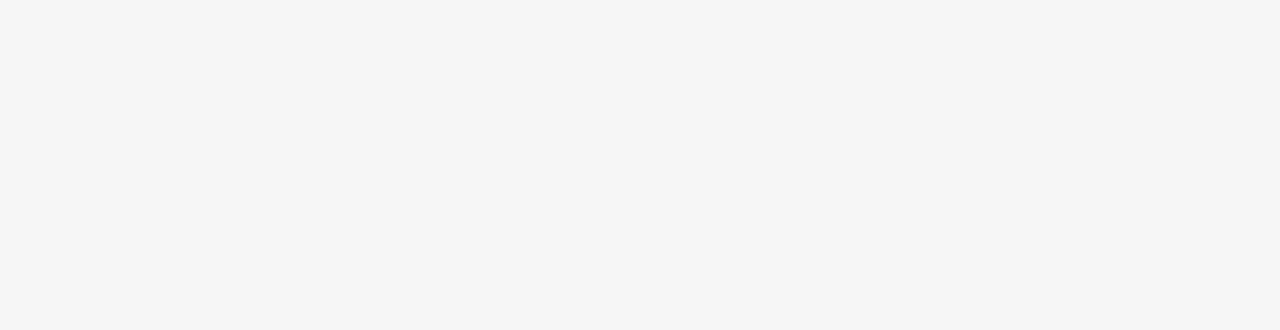
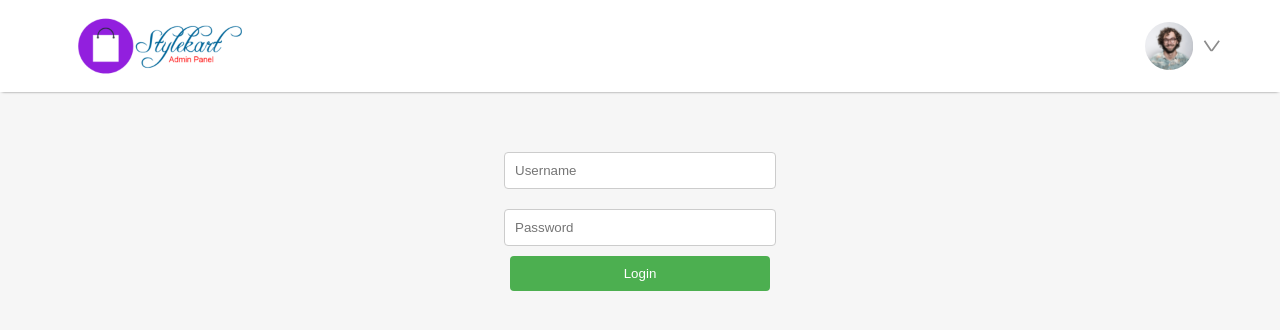
Before and after one commit to SparshR21/stylekartAdmin, a React (Vite) app: page / in a window 1280 px wide. Before the commit this address had no page. Shown: the top 330 px of the page. Built offline with nearby package versions, Linux system fonts and the light colour scheme.

Commit message:
Update App.jsx

```diff
--- a/src/App.jsx
+++ b/src/App.jsx
@@ -1,14 +1,77 @@
-import React from 'react'
-import Navbar from './components/Navbar/Navbar.jsx'
-import Admin from './pages/Admin/Admin.jsx'
+// src/App.jsx
+import React, { useState } from 'react';
+import Navbar from './components/Navbar/Navbar.jsx';
+import Admin from './pages/Admin/Admin.jsx';
+import { AuthProvider, useAuth } from './AuthContext';
+
+const Login = () => {
+    const { login } = useAuth();
+    const [username, setUsername] = useState('');
+    const [password, setPassword] = useState('');
+
+    const handleSubmit = (e) => {
+        e.preventDefault();
+        login(username, password);
+    };
+
+    // Define styles for input fields and button
+    const inputStyle = {
+        padding: '10px',
+        margin: '10px 0',
+        border: '1px solid #ccc',
+        borderRadius: '4px',
+        width: '250px', // Width of input fields
+    };
+
+    const buttonStyle = {
+        padding: '10px',
+        backgroundColor: '#4CAF50', // Green button
+        color: 'white',
+        border: 'none',
+        borderRadius: '4px',
+        cursor: 'pointer',
+        width: '260px', // Width of the button
+    };
+
+    return (
+        <form onSubmit={handleSubmit} style={{ display: 'flex', flexDirection: 'column', alignItems: 'center', marginTop: '50px' }}>
+            <input
+                type="text"
+                placeholder="Username"
+                value={username}
+                onChange={(e) => setUsername(e.target.value)}
+                required
+                style={inputStyle} // Apply input styles
+            />
+            <input
+                type="password"
+                placeholder="Password"
+                value={password}
+                onChange={(e) => setPassword(e.target.value)}
+                required
+                style={inputStyle} // Apply input styles
+            />
+            <button type="submit" style={buttonStyle}>Login</button> {/* Apply button styles */}
+        </form>
+    );
+};
 
 const App = () => {
-  return (
-    <div>
-      <Navbar/>
-      <Admin/>
-    </div>
-  )
-}
+    const { isAuthenticated } = useAuth(); // Use useAuth to access authentication state
 
-export default App
+    return (
+        <div>
+            <Navbar />
+            {isAuthenticated ? <Admin /> : <Login />}
+        </div>
+    );
+};
+
+// Wrap App component with AuthProvider
+const WrappedApp = () => (
+    <AuthProvider>
+        <App />
+    </AuthProvider>
+);
+
+export default WrappedApp;
```
